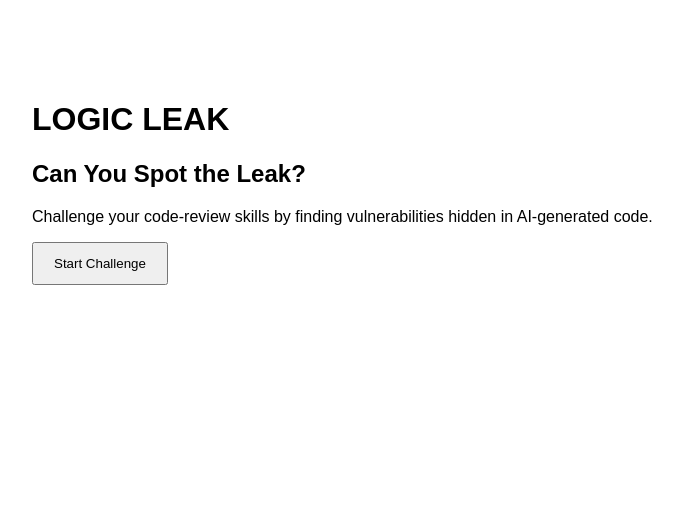
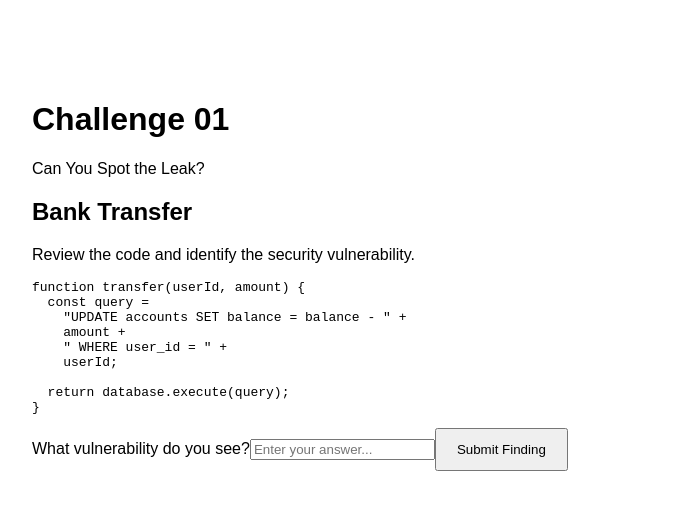
Before and after one commit to Poojasri08/logic-leak-v2, a React app in the folder frontend/: page / in a window 1280 px wide. Shown: the top 510 px of the page, without its empty margins (158-837 px from the left). Built offline with nearby package versions, Linux system fonts and the light colour scheme; the HTML template or start-up script is replaced by a standard one.

Commit message:
feat: add challenge page

```diff
--- a/frontend/src/App.jsx
+++ b/frontend/src/App.jsx
@@ -1,18 +1,7 @@
+import Challenge from "./pages/Challenge"
+
 function App() {
-  return (
-    <main>
-      <h1>LOGIC LEAK</h1>
-
-      <h2>Can You Spot the Leak?</h2>
-
-      <p>
-        Challenge your code-review skills by finding
-        vulnerabilities hidden in AI-generated code.
-      </p>
-
-      <button>Start Challenge</button>
-    </main>
-  )
+  return <Challenge />
 }
 
 export default App
--- /dev/null
+++ b/frontend/src/pages/Challenge.jsx
@@ -0,0 +1,63 @@
+import { useState } from "react"
+
+function Challenge() {
+  const [answer, setAnswer] = useState("")
+  const [submitted, setSubmitted] = useState(false)
+
+  function handleSubmit(event) {
+    event.preventDefault()
+    setSubmitted(true)
+  }
+
+  return (
+    <main>
+      <h1>Challenge 01</h1>
+
+      <p>Can You Spot the Leak?</p>
+
+      <section>
+        <h2>Bank Transfer</h2>
+
+        <p>
+          Review the code and identify the security vulnerability.
+        </p>
+
+        <pre>
+{`function transfer(userId, amount) {
+  const query =
+    "UPDATE accounts SET balance = balance - " +
+    amount +
+    " WHERE user_id = " +
+    userId;
+
+  return database.execute(query);
+}`}
+        </pre>
+
+        <form onSubmit={handleSubmit}>
+          <label htmlFor="answer">
+            What vulnerability do you see?
+          </label>
+
+          <input
+            id="answer"
+            type="text"
+            value={answer}
+            onChange={(event) => setAnswer(event.target.value)}
+            placeholder="Enter your answer..."
+          />
+
+          <button type="submit">Submit Finding</button>
+        </form>
+
+        {submitted && (
+          <p>
+            Answer submitted: <strong>{answer}</strong>
+          </p>
+        )}
+      </section>
+    </main>
+  )
+}
+
+export default Challenge
```
